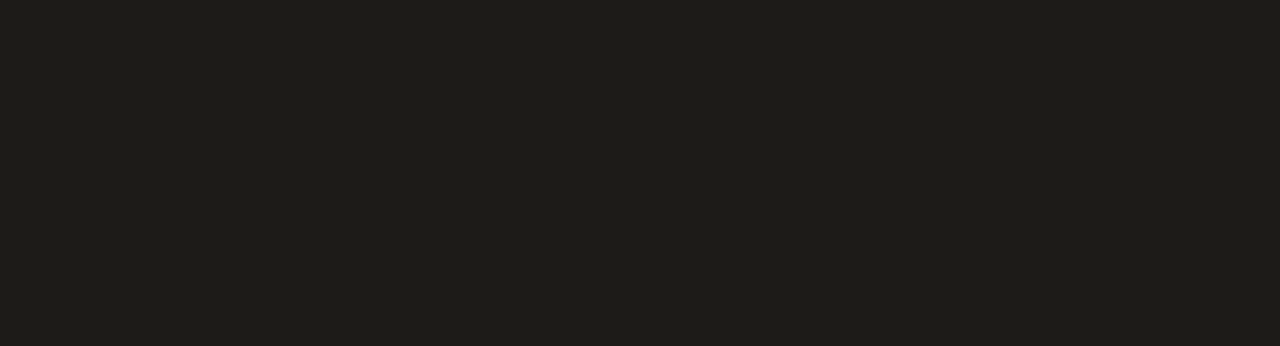
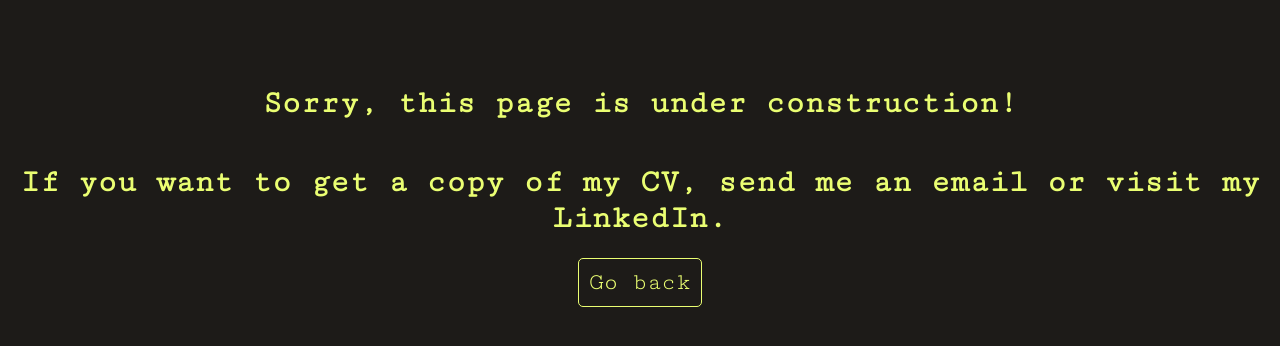
Before and after one commit to iknek/iknek.github.io.old, a React (Create React App) app: page /resume in a window 1280 px wide. Before the commit this address had no page. Shown: the top 346 px of the page. Built offline with nearby package versions, Linux system fonts and the light colour scheme.

Commit message:
Smaller formatting fixed

```diff
--- a/src/App.js
+++ b/src/App.js
@@ -153,17 +153,17 @@
 const Home = () => (
     <div style={containerStyle}>
         <div style={sectionStyle}>
-            <Link to="/about" style={styles.linkStyle}>
+            <Link to="/about" style={centerText}>
                 <FlipText text="About Me" />
             </Link>
         </div>
         <div style={sectionStyle}>
-            <Link to="/page2" style={styles.linkStyle}>
+            <Link to="/resume" style={centerText}>
                 <FlipText text="My Resume" />
             </Link>
         </div>
         <div style={sectionStyle}>
-            <Link to="/contact" style={styles.linkStyle}>
+            <Link to="/contact" style={centerText}>
                 <FlipText text="Get in Touch" />
             </Link>
         </div>
@@ -187,7 +187,7 @@
             <Routes>
                 <Route path="/" element={<Home />} />
                 <Route path="/about" element={<Page1 />} />
-                <Route path="/page2" element={<Page2 />} />
+                <Route path="/resume" element={<Page2 />} />
                 <Route path="/contact" element={<Page3 />} />
                 <Route path="/funzone" element={<Page4 />} />
             </Routes>
--- a/src/pages/Page2.js
+++ b/src/pages/Page2.js
@@ -4,8 +4,9 @@
 class Page2 extends Component {
     render() {
         return (
-            <div>
-                <h1>Page 2</h1>
+            <div  style={styles.containerStyle}>
+                <h1>Sorry, this page is under construction!</h1>
+                <h1>If you want to get a copy of my CV, send me an email or visit my LinkedIn.</h1>
                 <button onClick={() => window.location.href = '/' } style={styles.buttonStyle}>
                     Go back
                 </button>
--- a/src/styleSheets/styles.js
+++ b/src/styleSheets/styles.js
@@ -1,3 +1,8 @@
+function isMobileDevice() {
+    const mobileWidth = 768; // You can adjust this value to suit your needs
+    return window.innerWidth <= mobileWidth;
+}
+
 const styles = {
     containerStyle: {
         display: 'flex',
@@ -14,12 +19,12 @@
     },
     linkStyle: {
         textDecoration: 'none',
-        fontSize: '24px',
+        fontSize: isMobileDevice() ? '16px' : '24px', // Reduce font size for mobile devices
         color: '#EAFE72',
     },
     buttonStyle: {
         textDecoration: 'none',
-        fontSize: '24px',
+        fontSize: isMobileDevice() ? '16px' : '24px', // Reduce font size for mobile devices
         color: '#EAFE72',
         border: '1px solid #EAFE72',
         borderRadius: '5px',
```
